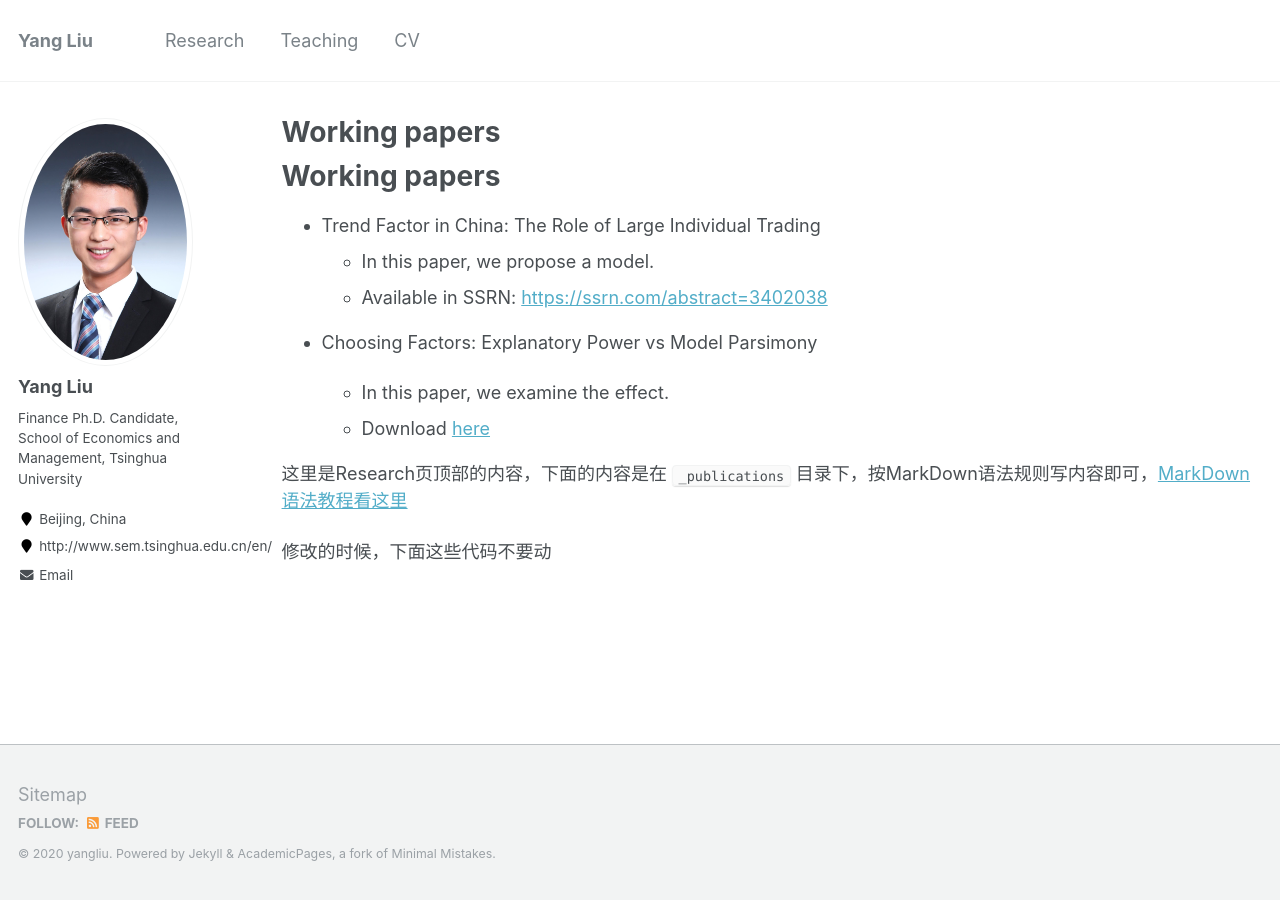
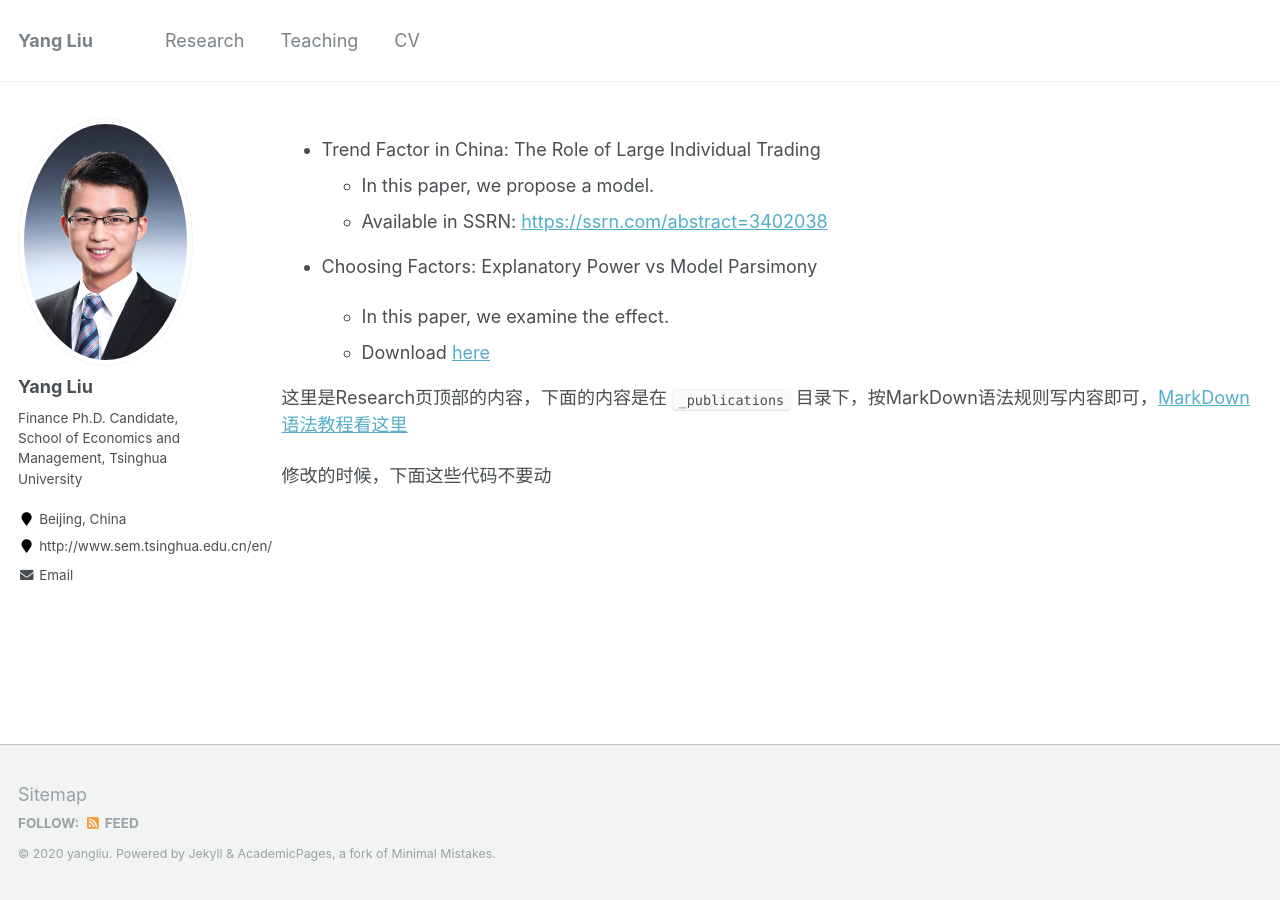
Before and after one commit to yangliu-finance/yangliu-finance.github.io, a Jekyll site: the page built from _pages/research.md, in a window 1280 px wide. Built offline with Jekyll 4.4.1, drawn with Linux system fonts in a browser that asks for light colours; our own code applies the rules of GitHub Pages for plain Markdown files.

Commit message:
Update research.md

```diff
--- a/_pages/research.md
+++ b/_pages/research.md
@@ -5,7 +5,6 @@ permalink: /research/
 author_profile: true
 ---
 
-# Working papers
 
 + Trend Factor in China: The Role of Large Individual Trading
   + In this paper, we propose a model.
```
